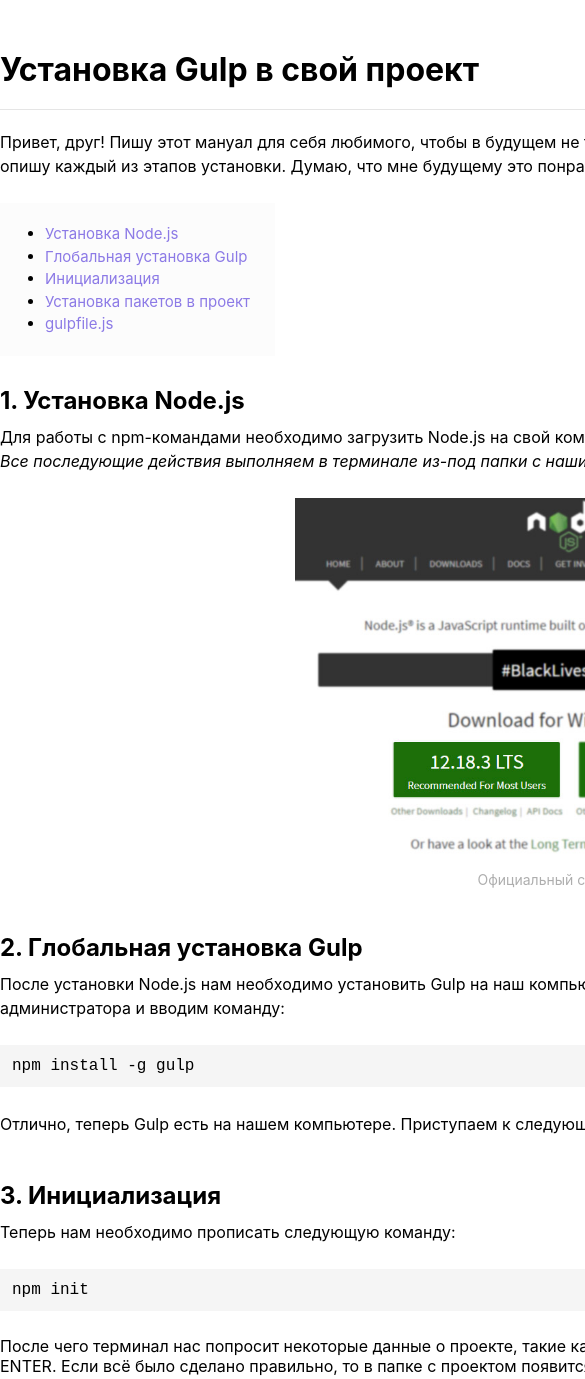
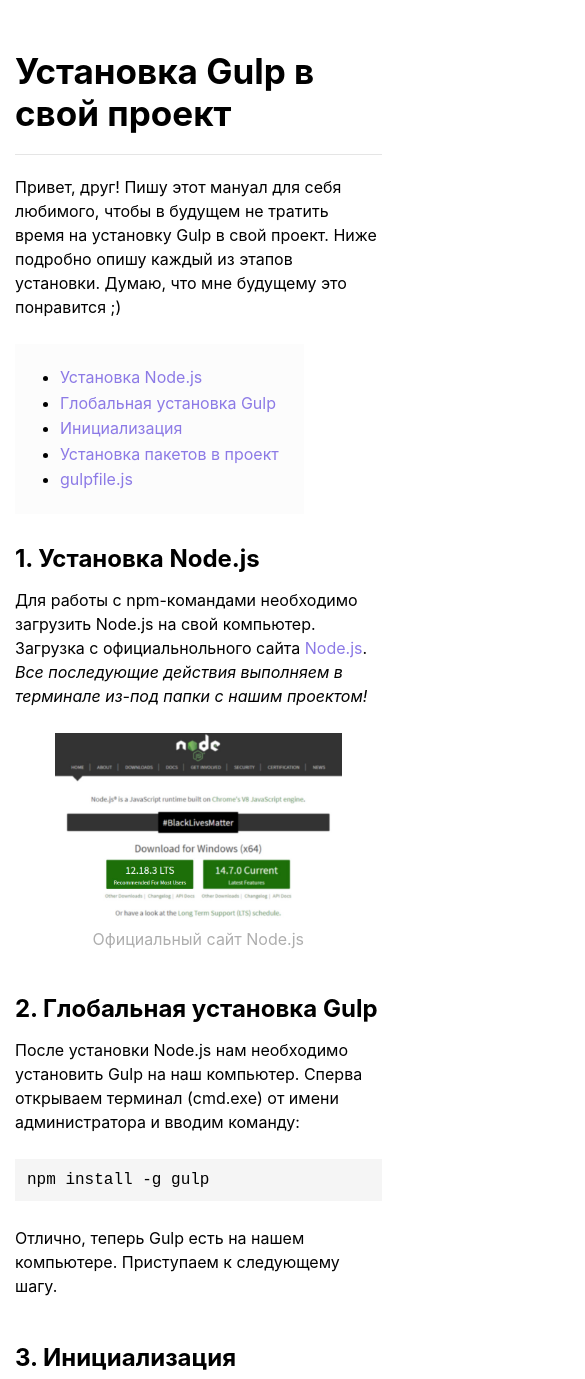
Before and after one commit to akiramiru/gulp, a plain HTML site: page index.html in a window 390 px wide. Shown: the top 1379 px of the page, 585 px wide, since content can reach past the window. Drawn offline with Linux system fonts and the light colour scheme.

Commit message:
upd
adaptive version added 750px

```diff
--- a/index.html
+++ b/index.html
@@ -54,7 +54,7 @@
             <h2 class="section-title" id="init">3. Инициализация</h2>
             <p class="section-description">Теперь нам необходимо прописать следующую команду:</p>
             <div class="code">npm init</div>
-            <p>После чего терминал нас попросит некоторые данные о проекте, такие как автор, ключевые слова и прочее. Это можно пропуск, нажимая ENTER. Если всё было сделано правильно, то в папке с проектом появится файл "package.json".</p>
+            <p class="section-description">После чего терминал нас попросит некоторые данные о проекте, такие как автор, ключевые слова и прочее. Это можно пропуск, нажимая ENTER. Если всё было сделано правильно, то в папке с проектом появится файл «package.json».</p>
         </div>
         <!-- /.container -->
     </section>
@@ -77,7 +77,7 @@
                 <p class="section-description__code">Выгрузка файлов на хостинг. Подробнее его работу и API можно посмотреть <a href="https://www.npmjs.com/package/gulp-ftp" target="__blank">здесь</a>.</p>
                 <div class="code">npm i --save-dev gulp-ftp</div>
             </div>
-            <p>Отлично, теперь можно переходить в следующему пункту</p>
+            <p class="section-description">Отлично, теперь можно переходить в следующему пункту</p>
         </div>
         <!-- /.container -->
     </section>
@@ -87,7 +87,7 @@
             <h2 class="section-title" id="gulpfile">5. gulpfile.js</h2>
             <p class="section-description">gulpfile.js - главный винец торжества. В нём прописан весь код для работы установленных компонентов. Скачать можно <a href="/files/gulpfile.zip" download>здесь</a>.<br>Его необходимо закинуть в папку с проектом, после чего можно запускать Gulp следующей командой:</p>
             <div class="code">gulp</div>
-            <p>Теперь можно работать. Наш маленький раб будет делать за нас всю работу, а конкретно: автообновление страницы, рекомпиляция и конкатенация .sass-файлов в .css-файл, автоматическая расстановка префиксов и, по желанию, выгрузка на наш хостинг.</p>
+            <p class="section-description">Теперь можно работать. Наш маленький раб будет делать за нас всю работу, а конкретно: автообновление страницы, рекомпиляция и конкатенация .sass-файлов в .css-файл, автоматическая расстановка префиксов и, по желанию, выгрузка на наш хостинг.</p>
         </div>
         <!-- /.container -->
     </section>
--- a/sass/main.sass
+++ b/sass/main.sass
@@ -33,3 +33,29 @@ a:hover
 @import '_header'
 @import '_sections'
 @import '_footer'
+
+@media (max-width: 750px)
+    body
+        width: 100%
+    figcaption
+        font-size: 16px
+    .container
+        width: 94%
+        padding-left: 15px
+        padding-right: 15px
+    .header
+        &-list
+            font-size: 16px
+            line-height: 1.6
+        &-title
+            font-size: 35px
+    .section-title
+        margin-bottom: 15px
+    .section-description
+        font-size: 16px
+        &__code
+            font-size: 15px
+    .image-nodejs
+        width: 100%
+    .code
+        font-size: 16px
```
Also changed, not shown: css/main.css, 1 other file.
